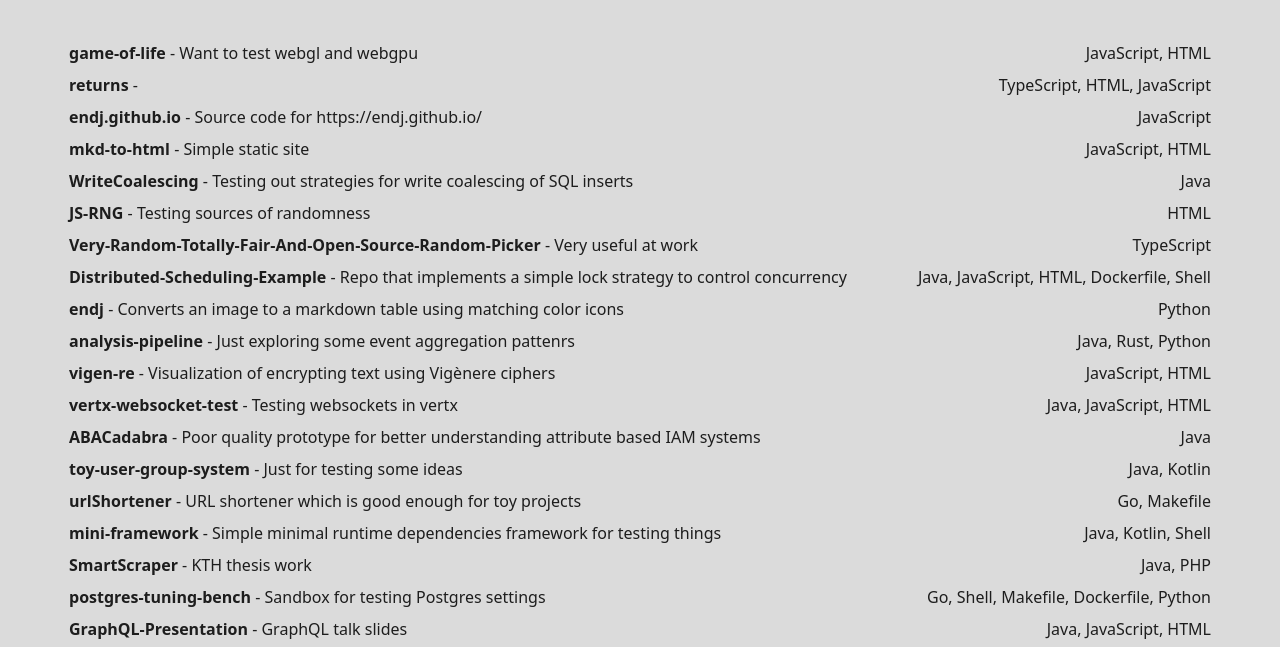
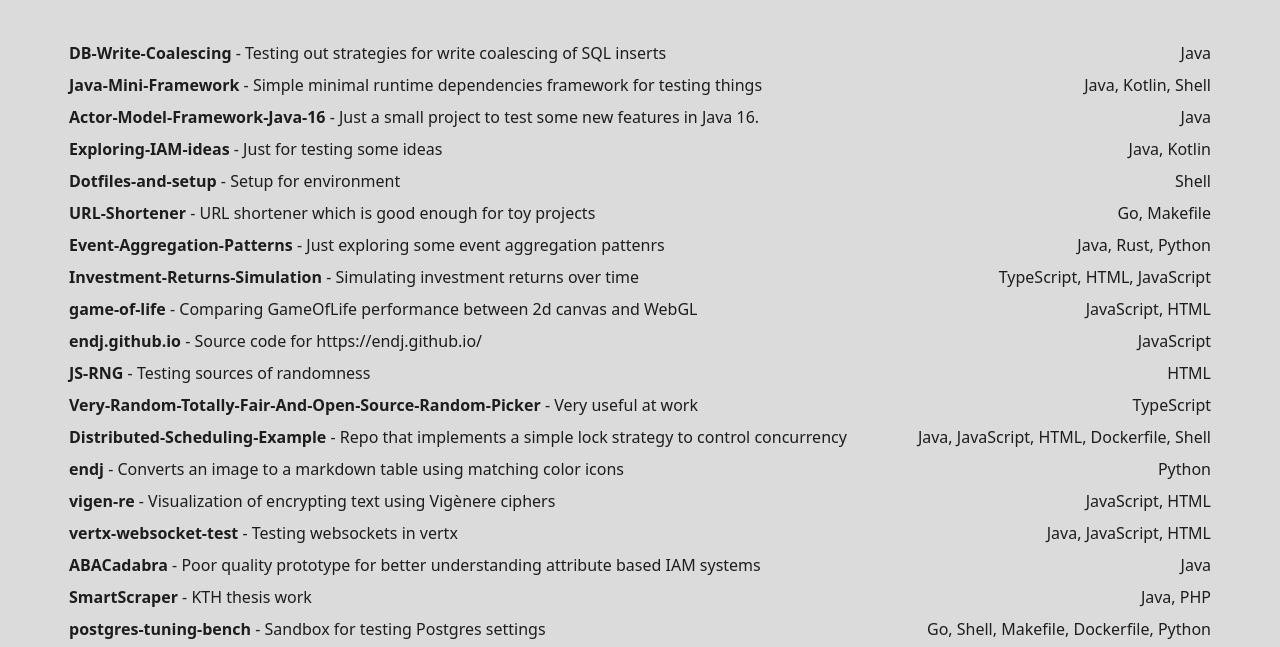
Before and after one commit to endj/endj.github.io, a plain HTML site: page docs/index.html in a window 1280 px wide. Shown: the part 153-800 px from the top of the page. Drawn offline with Linux system fonts and the light colour scheme.

Commit message:
updated site

```diff
--- a/docs/index.html
+++ b/docs/index.html
@@ -88,28 +88,126 @@
     <ul>
 
         <li>
-            <a href=https://github.com/endj/game-of-life target="_blank" rel="noopener">
+            <a href=https://github.com/endj/DB-Write-Coalescing target="_blank" rel="noopener">
                 <div class="row">
                     <div>
-                        <b>game-of-life</b>
-                        <span> - Want to test webgl and webgpu</span>
+                        <b>DB-Write-Coalescing</b>
+                        <span> - Testing out strategies for write coalescing of SQL inserts</span>
                     </div>
                     <div>
-                        <span>JavaScript, HTML</span>
+                        <span>Java</span>
                     </div>
                 </div>
             </a>
         </li>
 
         <li>
-            <a href=https://github.com/endj/returns target="_blank" rel="noopener">
+            <a href=https://github.com/endj/Java-Mini-Framework target="_blank" rel="noopener">
                 <div class="row">
                     <div>
-                        <b>returns</b>
-                        <span> - </span>
+                        <b>Java-Mini-Framework</b>
+                        <span> - Simple minimal runtime dependencies framework for testing things</span>
+                    </div>
+                    <div>
+                        <span>Java, Kotlin, Shell</span>
+                    </div>
+                </div>
+            </a>
+        </li>
+
+        <li>
+            <a href=https://github.com/endj/Actor-Model-Framework-Java-16 target="_blank" rel="noopener">
+                <div class="row">
+                    <div>
+                        <b>Actor-Model-Framework-Java-16</b>
+                        <span> - Just a small project to test some new features in Java 16. </span>
+                    </div>
+                    <div>
+                        <span>Java</span>
+                    </div>
+                </div>
+            </a>
+        </li>
+
+        <li>
+            <a href=https://github.com/endj/Exploring-IAM-ideas target="_blank" rel="noopener">
+                <div class="row">
+                    <div>
+                        <b>Exploring-IAM-ideas</b>
+                        <span> - Just for testing some ideas</span>
+                    </div>
+                    <div>
+                        <span>Java, Kotlin</span>
+                    </div>
+                </div>
+            </a>
+        </li>
+
+        <li>
+            <a href=https://github.com/endj/Dotfiles-and-setup target="_blank" rel="noopener">
+                <div class="row">
+                    <div>
+                        <b>Dotfiles-and-setup</b>
+                        <span> - Setup for environment</span>
+                    </div>
+                    <div>
+                        <span>Shell</span>
+                    </div>
+                </div>
+            </a>
+        </li>
+
+        <li>
+            <a href=https://github.com/endj/URL-Shortener target="_blank" rel="noopener">
+                <div class="row">
+                    <div>
+                        <b>URL-Shortener</b>
+                        <span> - URL shortener which is good enough for toy projects</span>
+                    </div>
+                    <div>
+                        <span>Go, Makefile</span>
+                    </div>
+                </div>
+            </a>
+        </li>
+
+        <li>
+            <a href=https://github.com/endj/Event-Aggregation-Patterns target="_blank" rel="noopener">
+                <div class="row">
+                    <div>
+                        <b>Event-Aggregation-Patterns</b>
+                        <span> - Just exploring some event aggregation pattenrs</span>
+                    </div>
+                    <div>
+                        <span>Java, Rust, Python</span>
+                    </div>
+                </div>
+            </a>
+        </li>
+
+        <li>
+            <a href=https://github.com/endj/Investment-Returns-Simulation target="_blank" rel="noopener">
+                <div class="row">
+                    <div>
+                        <b>Investment-Returns-Simulation</b>
+                        <span> - Simulating investment returns over time</span>
                     </div>
                     <div>
                         <span>TypeScript, HTML, JavaScript</span>
+                    </div>
+                </div>
+            </a>
+        </li>
+
+        <li>
+            <a href=https://github.com/endj/game-of-life target="_blank" rel="noopener">
+                <div class="row">
+                    <div>
+                        <b>game-of-life</b>
+                        <span> - Comparing GameOfLife performance between 2d canvas and WebGL</span>
+                    </div>
+                    <div>
+                        <span>JavaScript, HTML</span>
                     </div>
                 </div>
             </a>
@@ -124,34 +222,6 @@
                     </div>
                     <div>
                         <span>JavaScript</span>
-                    </div>
-                </div>
-            </a>
-        </li>
-
-        <li>
-            <a href=https://github.com/endj/mkd-to-html target="_blank" rel="noopener">
-                <div class="row">
-                    <div>
-                        <b>mkd-to-html</b>
-                        <span> - Simple static site</span>
-                    </div>
-                    <div>
-                        <span>JavaScript, HTML</span>
-                    </div>
-                </div>
-            </a>
-        </li>
-
-        <li>
-            <a href=https://github.com/endj/WriteCoalescing target="_blank" rel="noopener">
-                <div class="row">
-                    <div>
-                        <b>WriteCoalescing</b>
-                        <span> - Testing out strategies for write coalescing of SQL inserts</span>
-                    </div>
-                    <div>
-                        <span>Java</span>
                     </div>
                 </div>
             </a>
@@ -214,20 +284,6 @@
         </li>
 
         <li>
-            <a href=https://github.com/endj/analysis-pipeline target="_blank" rel="noopener">
-                <div class="row">
-                    <div>
-                        <b>analysis-pipeline</b>
-                        <span> - Just exploring some event aggregation pattenrs</span>
-                    </div>
-                    <div>
-                        <span>Java, Rust, Python</span>
-                    </div>
-                </div>
-            </a>
-        </li>
-
-        <li>
             <a href=https://github.com/endj/vigen-re target="_blank" rel="noopener">
                 <div class="row">
                     <div>
@@ -264,48 +320,6 @@
                     </div>
                     <div>
                         <span>Java</span>
-                    </div>
-                </div>
-            </a>
-        </li>
-
-        <li>
-            <a href=https://github.com/endj/toy-user-group-system target="_blank" rel="noopener">
-                <div class="row">
-                    <div>
-                        <b>toy-user-group-system</b>
-                        <span> - Just for testing some ideas</span>
-                    </div>
-                    <div>
-                        <span>Java, Kotlin</span>
-                    </div>
-                </div>
-            </a>
-        </li>
-
-        <li>
-            <a href=https://github.com/endj/urlShortener target="_blank" rel="noopener">
-                <div class="row">
-                    <div>
-                        <b>urlShortener</b>
-                        <span> - URL shortener which is good enough for toy projects</span>
-                    </div>
-                    <div>
-                        <span>Go, Makefile</span>
-                    </div>
-                </div>
-            </a>
-        </li>
-
-        <li>
-            <a href=https://github.com/endj/mini-framework target="_blank" rel="noopener">
-                <div class="row">
-                    <div>
-                        <b>mini-framework</b>
-                        <span> - Simple minimal runtime dependencies framework for testing things</span>
-                    </div>
-                    <div>
-                        <span>Java, Kotlin, Shell</span>
                     </div>
                 </div>
             </a>
@@ -368,20 +382,6 @@
         </li>
 
         <li>
-            <a href=https://github.com/endj/config target="_blank" rel="noopener">
-                <div class="row">
-                    <div>
-                        <b>config</b>
-                        <span> - Setup for environment</span>
-                    </div>
-                    <div>
-                        <span>Shell</span>
-                    </div>
-                </div>
-            </a>
-        </li>
-
-        <li>
             <a href=https://github.com/endj/JavaScript-Cross-Worker-Data-Sharing target="_blank" rel="noopener">
                 <div class="row">
                     <div>
@@ -432,20 +432,6 @@
                     </div>
                     <div>
                         <span>Python</span>
-                    </div>
-                </div>
-            </a>
-        </li>
-
-        <li>
-            <a href=https://github.com/endj/Actor-Model-Framework-Java-16 target="_blank" rel="noopener">
-                <div class="row">
-                    <div>
-                        <b>Actor-Model-Framework-Java-16</b>
-                        <span> - Just a small project to test some new features in Java 16. </span>
-                    </div>
-                    <div>
-                        <span>Java</span>
                     </div>
                 </div>
             </a>
```
